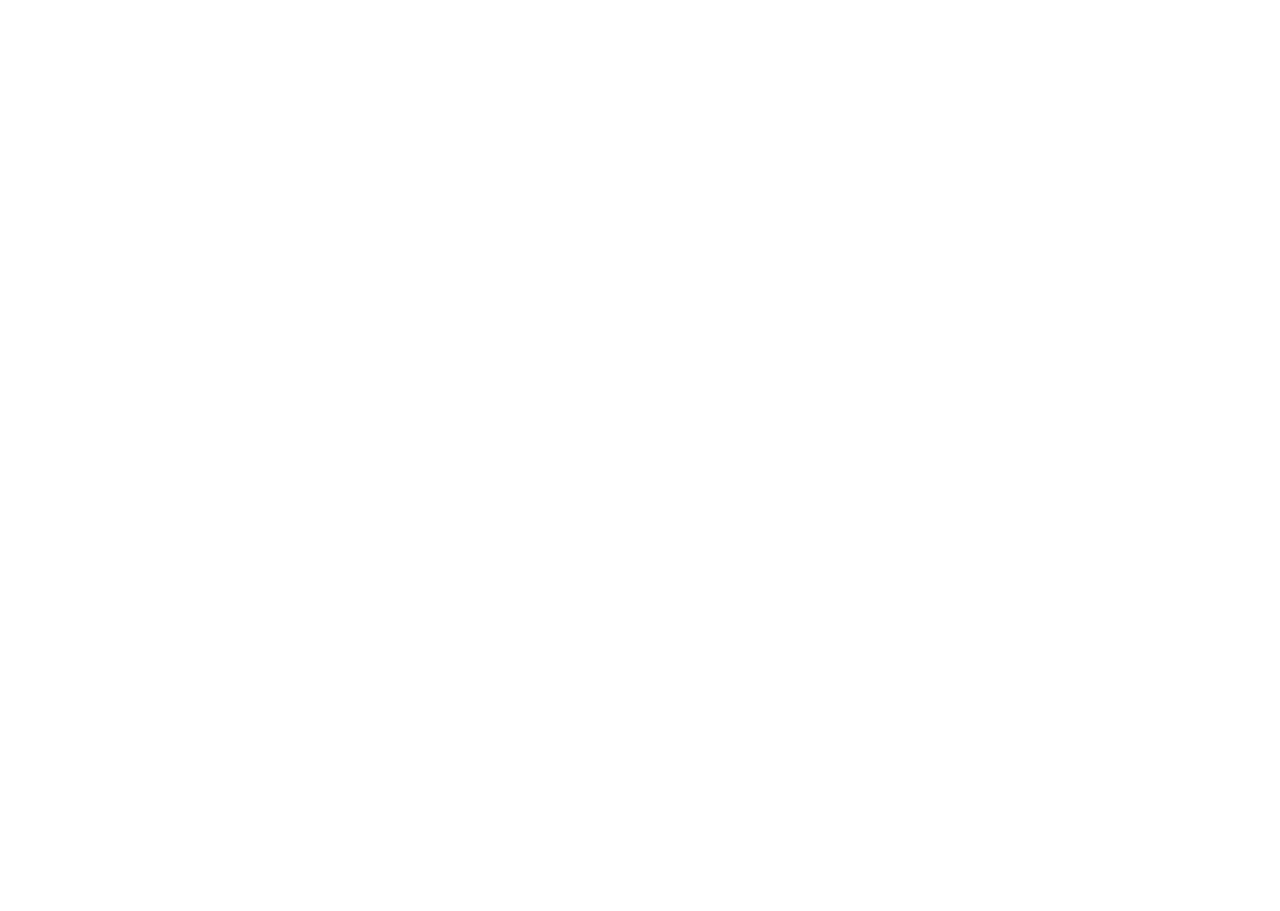
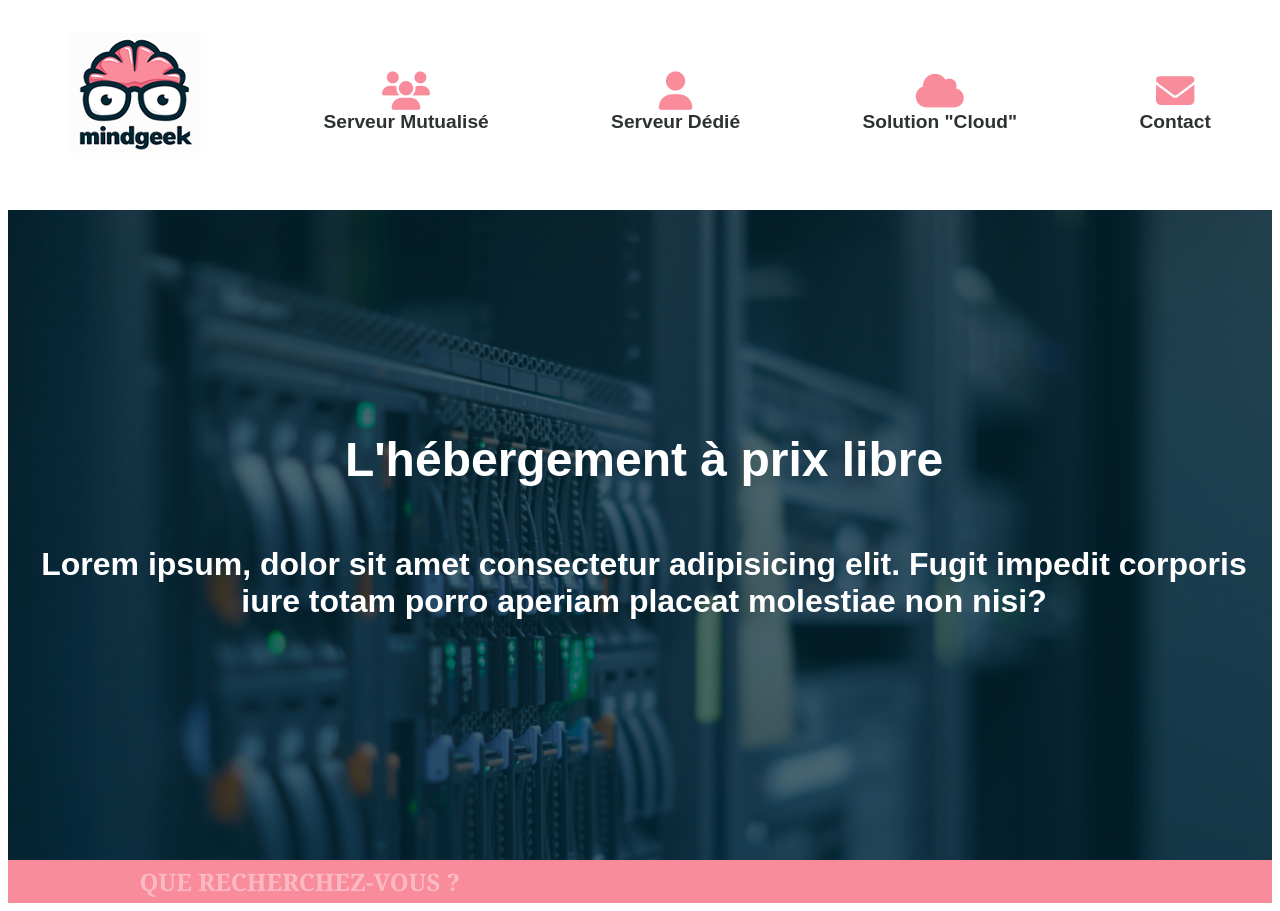
Before and after one commit to Flodele/Brief4-map, a plain HTML site: page index.html in a window 1280 px wide. Before the commit the page ends 800 px from the top, so only its background shows below. Drawn offline with Linux system fonts and the light colour scheme; a web font is replaced by a local one.

Commit message:
*HEADER*

```diff
--- a/index.html
+++ b/index.html
@@ -4,19 +4,71 @@
     <meta charset='utf-8'>
     <meta http-equiv='X-UA-Compatible' content='IE=edge'>
     <title>Page Title</title>
+    <script src="https://kit.fontawesome.com/adc5969fc2.js" crossorigin="anonymous"></script>
     <meta name='viewport' content='width=device-width, initial-scale=1'>
+    <link href="https://fr.allfont.net/allfont.css?fonts=candal" rel="stylesheet" type="text/css" />
     <link rel='stylesheet' type='text/css' media='screen' href='styles/main.css'>
     <script src='scripts/main.js'></script>
 </head>
 <body>
-    <header>
 
-    </header>
+<header>
+    <div class="head">
+
+        <div class=" headerselect">
+
+    <div id="headerpic">
+        <img id="logopic" src="Picture/logo.png" alt="Logo Mind Geek">
+    </div>
+
+    <div id="headerdiv">
+        <a id="header-link" href="">
+            <i id="logoheader" class="fa-solid fa-users fa-2xl"></i>
+            <p id="headertext">Serveur Mutualisé</p>
+        </a>
+    </div>
+
+    <div id="headerdiv">
+        <a id="header-link" href="">
+            <i id="logoheader" class="fa-solid fa-user fa-2xl"></i>
+            <p id="headertext">Serveur Dédié</p>
+        </a>
+</div>
+
+<div id="headerdiv">
+
+    <a id="header-link" href="">
+        <i id="logoheader" class="fa-solid fa-cloud fa-2xl"></i>
+        <p id="headertext">Solution "Cloud"</p>
+    </a>
+
+</div>
+
+<div id="headerdiv">
+    <a id="header-link" href="#">
+        <i id="logoheader" class="fa-solid fa-envelope fa-2xl"></i>
+        <p id="headertext">Contact</p>
+    </a>
+
+</div>
+</div>
 
 
+<div>
+    <img class="backgroundheader" src="Picture/background.jpg" alt="">
+    <div class="headerbgtext">
+        <h1>L'hébergement à prix libre</h1>
+        <h2>Lorem ipsum, dolor sit amet consectetur adipisicing elit. Fugit impedit   corporis iure totam porro aperiam placeat molestiae non nisi?</h2>
+    </div>
+</div>
+<div class="searchbar">
+    <input type="search" name="" id="searchbarinput" placeholder="QUE RECHERCHEZ-VOUS ?">
+</div>
+</div>
+</header>
 
-    <footer>
+<footer>
 
-    </footer>
+</footer>
 </body>
 </html>
--- a/styles/main.css
+++ b/styles/main.css
@@ -0,0 +1,109 @@
+*{
+    font-family: 'Candal', arial;
+    font-weight: bolder;
+}
+
+.head{
+    display: flex;
+    flex-direction: column;
+}
+
+.headerselect{
+    display: flex;
+    flex-direction: row;
+    justify-content: space-around;
+    align-items: center;
+    margin-top: 2%;
+}
+
+#logopic{
+    margin-bottom: 40%;
+}
+
+
+#header-link{
+    display: flex;
+    flex-direction: column;
+    align-items: center;
+    font-size: 1.2em;
+}
+
+.headerpic{
+    display: flex
+}
+
+#test{
+    background-color: black;
+}
+
+a {
+    outline: none;
+    text-decoration: none;
+   }
+
+
+
+   a{
+    color: black;
+   }
+
+  #logoheader{
+    color: #F98C9B;
+  }
+
+   #logoheader:hover{
+    color: #2D3330;
+   }
+
+#headertext{
+color: #2D3330;
+}
+
+#headertext:hover{
+    color: #F98C9B;
+}
+
+.backgroundheader{
+width: 100%;
+height: 650px;
+}
+
+.headerbgtext{
+    position: absolute;
+    top: 25em;
+    display: flex;
+    flex-direction: column;
+    align-items: center;
+    text-align: center;
+    color: white;
+}
+
+h1{
+    font-size: 3em;
+}
+
+h2{
+font-size: 2em;
+}
+
+.searchbar{
+    background-color: #F98C9B;
+ margin-top: -0.3%;
+}
+
+#searchbarinput{
+    border: none;
+    background-color:#2d333000;
+    font-size: x-large;
+    margin-left: 10%;
+    padding: 0.4%;
+    font-family:Cambria, Cochin, Georgia, Times, 'Times New Roman', serif;
+}
+
+#searchbarinput::placeholder{
+    color: white;
+    opacity: 0.4;
+    width: 14em;
+}
+
+@media
```
